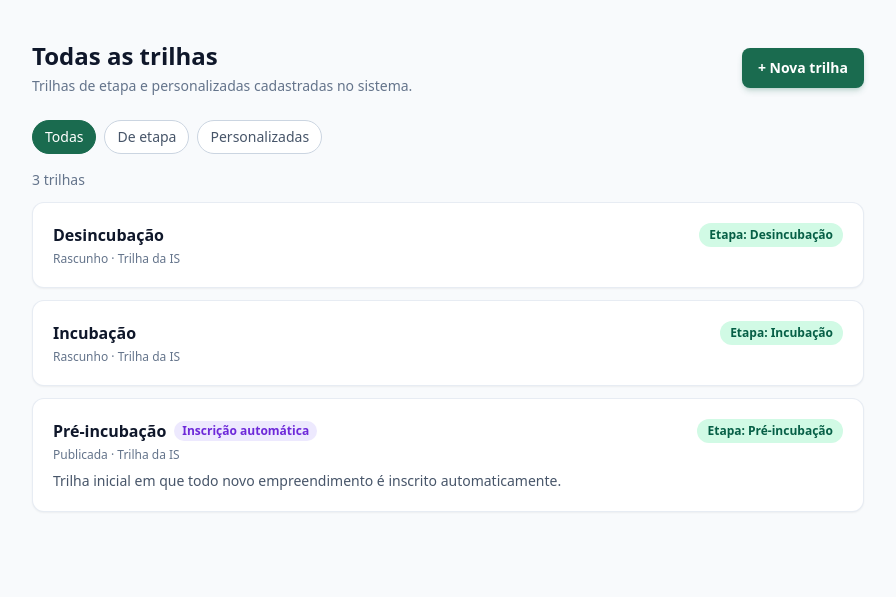
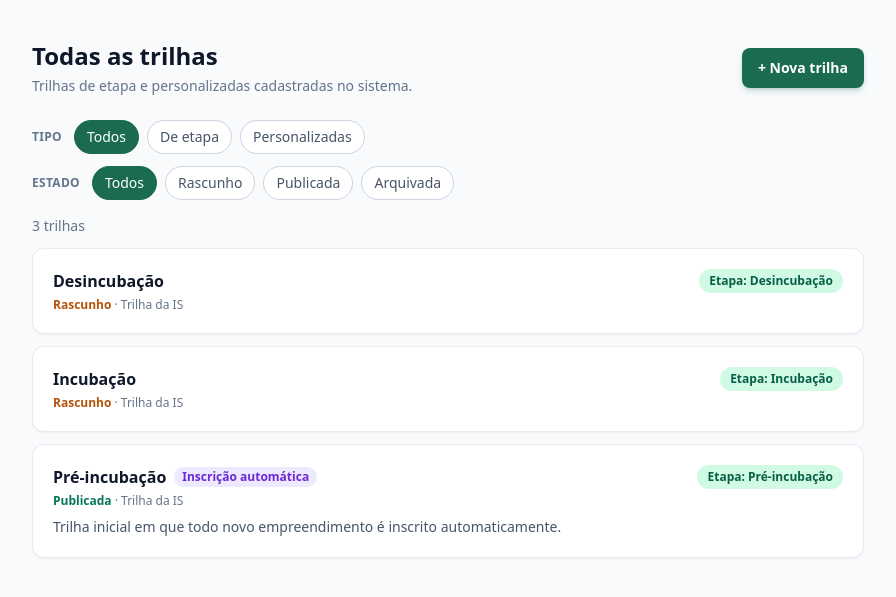
Before and after one commit to IS-UFSM/SGIS, a Django app: page /trilhas/todas/ in a window 1280 px wide. Shown: the part 65-662 px from the top of the page, without its empty margins (192-1088 px from the left). Run offline with Django 5.2, Linux system fonts and the light colour scheme; a user stored in the database is signed in; data comes from the database, SQL or seed files in the repository; some libraries are stand-ins or nearby versions.

Commit message:
feat: listas de trilhas por papel (F3 · T5)
- Professor: minhas, de etapa e de outros nos empreendimentos que atende (TRL-10)
- IS: filtros por tipo e por estado, combináveis
- Cartão de trilha com estado em texto; testes A-20 a A-22 pela tela

Closes #15

```diff
--- /dev/null
+++ b/trilhas/templates/trilhas/_cartao_trilha.html
@@ -0,0 +1,23 @@
+<article class="bg-white rounded-xl border border-slate-200/80 p-5 shadow-sm">
+  <div class="flex items-start justify-between gap-3">
+    <div class="flex flex-wrap items-center gap-2">
+      <h3 class="font-semibold text-slate-900"><a href="{% url 'trilhas:detalhe' trilha.pk %}" class="hover:text-brand hover:underline">{{ trilha.titulo }}</a></h3>
+      {% if trilha.etapa == 'pre_incubacao' %}
+        <span class="px-2 py-0.5 text-xs font-semibold rounded-full bg-violet-100 text-violet-700">Inscrição automática</span>
+      {% endif %}
+    </div>
+    {% if trilha.e_de_etapa %}
+      <span class="shrink-0 px-2.5 py-1 text-xs font-semibold rounded-full bg-emerald-100 text-emerald-800">Etapa: {{ trilha.get_etapa_display }}</span>
+    {% else %}
+      <span class="shrink-0 px-2.5 py-1 text-xs font-semibold rounded-full bg-blue-100 text-blue-700">Personalizada</span>
+    {% endif %}
+  </div>
+  <p class="mt-1 text-xs text-slate-500">
+    {# Estado em texto, não só em cor (RNF-05). #}
+    <span class="font-semibold {% if trilha.status == 'rascunho' %}text-amber-700{% elif trilha.status == 'publicada' %}text-emerald-700{% else %}text-slate-500{% endif %}">{{ trilha.get_status_display }}</span>
+    · {% if trilha.e_de_etapa %}Trilha da IS{% else %}Dono: <span class="font-medium text-slate-700">{{ trilha.usuario_criador.nome }}</span>{% endif %}
+  </p>
+  {% if trilha.descricao %}
+    <p class="mt-2 text-sm text-slate-600 whitespace-pre-line">{{ trilha.descricao }}</p>
+  {% endif %}
+</article>
--- a/trilhas/templates/trilhas/todas_trilhas.html
+++ b/trilhas/templates/trilhas/todas_trilhas.html
@@ -16,16 +16,23 @@
     </a>
   </div>
 
-  <nav class="mt-6 flex flex-wrap gap-2" aria-label="Filtrar por tipo">
-    <a href="{% url 'trilhas:todas' %}"
-       class="px-3 py-1.5 text-sm font-medium rounded-full border transition duration-150 {% if not tipo_atual %}bg-brand text-white border-brand{% else %}bg-white text-slate-600 border-slate-300 hover:bg-slate-50{% endif %}">
-      Todas
-    </a>
+  <nav class="mt-6 flex flex-wrap items-center gap-2" aria-label="Filtrar por tipo">
+    <span class="text-xs font-semibold uppercase tracking-wide text-slate-500 mr-1">Tipo</span>
+    <a href="?{% if estado_atual %}estado={{ estado_atual }}{% endif %}"
+       class="px-3 py-1.5 text-sm font-medium rounded-full border transition duration-150 {% if not tipo_atual %}bg-brand text-white border-brand{% else %}bg-white text-slate-600 border-slate-300 hover:bg-slate-50{% endif %}">Todos</a>
     {% for valor, rotulo in tipos %}
-      <a href="?tipo={{ valor }}"
-         class="px-3 py-1.5 text-sm font-medium rounded-full border transition duration-150 {% if tipo_atual == valor %}bg-brand text-white border-brand{% else %}bg-white text-slate-600 border-slate-300 hover:bg-slate-50{% endif %}">
-        {{ rotulo }}
-      </a>
+      <a href="?tipo={{ valor }}{% if estado_atual %}&estado={{ estado_atual }}{% endif %}"
+         class="px-3 py-1.5 text-sm font-medium rounded-full border transition duration-150 {% if tipo_atual == valor %}bg-brand text-white border-brand{% else %}bg-white text-slate-600 border-slate-300 hover:bg-slate-50{% endif %}">{{ rotulo }}</a>
+    {% endfor %}
+  </nav>
+
+  <nav class="mt-3 flex flex-wrap items-center gap-2" aria-label="Filtrar por estado">
+    <span class="text-xs font-semibold uppercase tracking-wide text-slate-500 mr-1">Estado</span>
+    <a href="?{% if tipo_atual %}tipo={{ tipo_atual }}{% endif %}"
+       class="px-3 py-1.5 text-sm font-medium rounded-full border transition duration-150 {% if not estado_atual %}bg-brand text-white border-brand{% else %}bg-white text-slate-600 border-slate-300 hover:bg-slate-50{% endif %}">Todos</a>
+    {% for valor, rotulo in estados %}
+      <a href="?estado={{ valor }}{% if tipo_atual %}&tipo={{ tipo_atual }}{% endif %}"
+         class="px-3 py-1.5 text-sm font-medium rounded-full border transition duration-150 {% if estado_atual == valor %}bg-brand text-white border-brand{% else %}bg-white text-slate-600 border-slate-300 hover:bg-slate-50{% endif %}">{{ rotulo }}</a>
     {% endfor %}
   </nav>
 
@@ -33,32 +40,7 @@
 
   <div class="mt-3 space-y-3">
     {% for trilha in trilhas %}
-      <article class="bg-white rounded-xl border border-slate-200/80 p-5 shadow-sm">
-        <div class="flex items-start justify-between gap-3">
-          <div class="flex flex-wrap items-center gap-2">
-            <h2 class="font-semibold text-slate-900"><a href="{% url 'trilhas:detalhe' trilha.pk %}" class="hover:text-brand hover:underline">{{ trilha.titulo }}</a></h2>
-            {% if trilha.etapa == 'pre_incubacao' %}
-              <span class="px-2 py-0.5 text-xs font-semibold rounded-full bg-violet-100 text-violet-700">Inscrição automática</span>
-            {% endif %}
-          </div>
-          {% if trilha.e_de_etapa %}
-            <span class="shrink-0 px-2.5 py-1 text-xs font-semibold rounded-full bg-emerald-100 text-emerald-800">
-              Etapa: {{ trilha.get_etapa_display }}
-            </span>
-          {% else %}
-            <span class="shrink-0 px-2.5 py-1 text-xs font-semibold rounded-full bg-blue-100 text-blue-700">
-              Personalizada
-            </span>
-          {% endif %}
-        </div>
-        <p class="mt-1 text-xs text-slate-500">
-          {{ trilha.get_status_display }} ·
-          {% if trilha.e_de_etapa %}Trilha da IS{% else %}Dono: <span class="font-medium text-slate-700">{{ trilha.usuario_criador.nome }}</span>{% endif %}
-        </p>
-        {% if trilha.descricao %}
-          <p class="mt-2 text-sm text-slate-600 whitespace-pre-line">{{ trilha.descricao }}</p>
-        {% endif %}
-      </article>
+      {% include 'trilhas/_cartao_trilha.html' %}
     {% empty %}
       <div class="bg-white rounded-2xl border border-dashed border-slate-300 p-10 text-center">
         <p class="text-slate-600 font-medium">Nenhuma trilha encontrada.</p>
--- a/trilhas/views.py
+++ b/trilhas/views.py
@@ -17,9 +17,15 @@ from .regras import RegraViolada
 
 @papel_requerido(Usuario.Papel.PROFESSOR)
 def minhas_trilhas_view(request):
-    """Lista as trilhas personalizadas criadas pelo professor logado."""
-    trilhas = Trilha.objects.filter(usuario_criador=request.user).order_by('-id')
-    return render(request, 'trilhas/minhas_trilhas.html', {'trilhas': trilhas})
+    """TRL-10 (spec 3.6): as trilhas do professor, as de etapa e as de outros nos empreendimentos que atende."""
+    visiveis = regras.trilhas_visiveis(request.user).select_related('usuario_criador')
+    return render(request, 'trilhas/minhas_trilhas.html', {
+        'minhas': visiveis.filter(usuario_criador=request.user).order_by('-id'),
+        'de_etapa': visiveis.exclude(etapa='').order_by('id'),
+        'de_outros': (
+            visiveis.filter(etapa='').exclude(usuario_criador=request.user).order_by('titulo')
+        ),
+    })
 
 
 @papel_requerido(Usuario.Papel.PROFESSOR, Usuario.Papel.IS)
@@ -181,7 +187,7 @@ FILTROS_TIPO = {
 
 @papel_requerido(Usuario.Papel.IS)
 def todas_trilhas_view(request):
-    """IS vê todas as trilhas do sistema, com filtro opcional por tipo."""
+    """TRL-10: IS vê todas as trilhas, com filtros por tipo e por estado."""
     trilhas = Trilha.objects.select_related('usuario_criador').order_by('-id')
 
     tipo = request.GET.get('tipo', '')
@@ -190,10 +196,18 @@ def todas_trilhas_view(request):
     else:
         tipo = ''
 
+    estado = request.GET.get('estado', '')
+    if estado in Trilha.Status.values:
+        trilhas = trilhas.filter(status=estado)
+    else:
+        estado = ''
+
     return render(request, 'trilhas/todas_trilhas.html', {
         'trilhas': trilhas,
         'tipos': [(valor, rotulo) for valor, (rotulo, _) in FILTROS_TIPO.items()],
         'tipo_atual': tipo,
+        'estados': Trilha.Status.choices,
+        'estado_atual': estado,
     })
 
 
```
Also changed, not shown: trilhas/templates/trilhas/minhas_trilhas.html (+33 -16 lines), trilhas/test_f3.py (+77 -0 lines).
